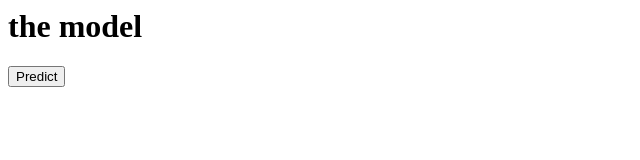
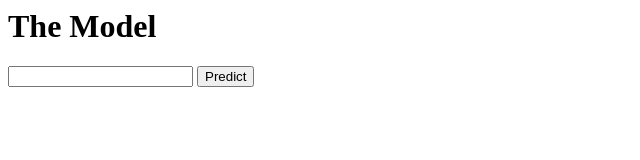
Before and after one commit to ShijunW/aws-demo-website, a plain HTML site: page index.html in a window 1280 px wide. Shown: the whole page, without its empty margins (0-640 px from the left). Drawn offline with Linux system fonts and the light colour scheme.

Commit message:
add input

```diff
--- a/index.html
+++ b/index.html
@@ -1,13 +1,10 @@
 <html>
     <head>
         <title>Data Science</title>
-
     </head>
     <body>
-<h1>the model</h1>
+        <h1>The Model</h1>
+        <input> </input>
         <button>Predict</button>
-
     </body>
-
-
 </html>
```
Lines whose indentation alone changed are shown as unchanged.
